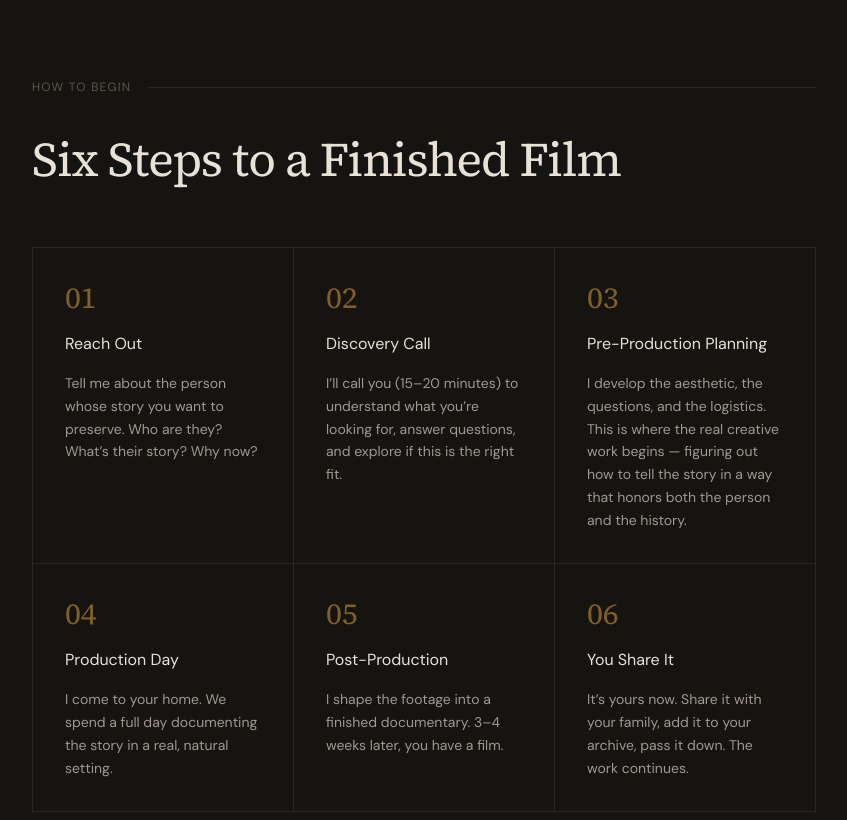
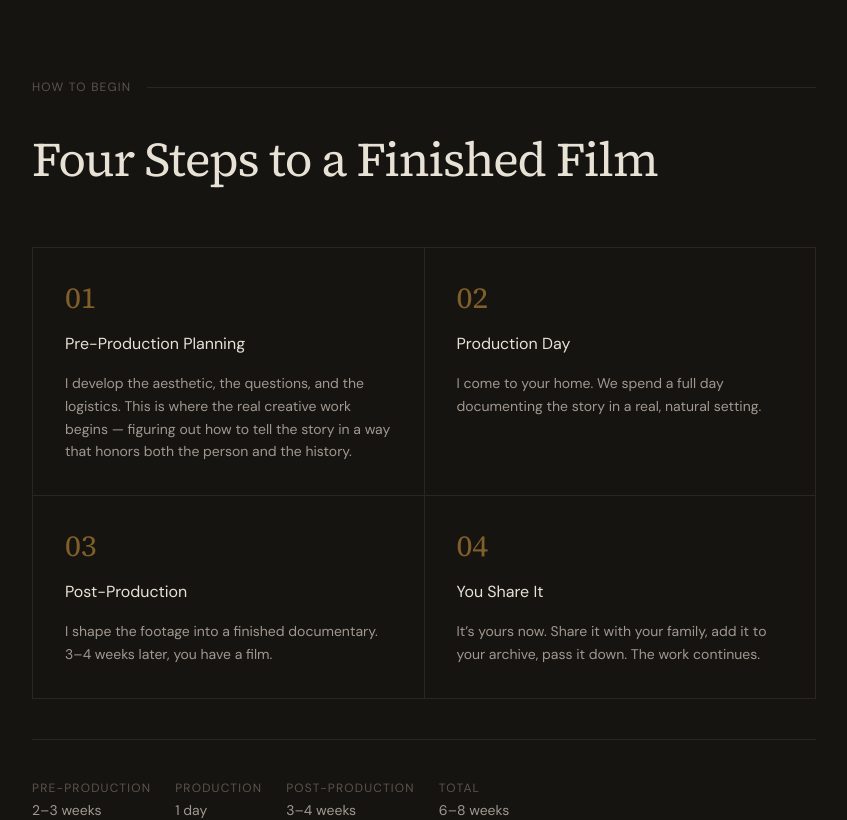
Before and after one commit to KenDigital7/ceola-oware-doc-proposal, a Next.js app: page / in a window 1280 px wide. Shown: the part 4260-5080 px from the top of the page, without its empty margins (216-1063 px from the left). Built offline with nearby package versions, Linux system fonts and the light colour scheme.

Commit message:
refactor: update Process component with four-step workflow
Remove first two steps, renumber remaining steps, update title and grid layout.

```diff
--- a/components/landing/Process.tsx
+++ b/components/landing/Process.tsx
@@ -3,31 +3,21 @@ import { SectionLabel } from "./SectionLabel";
 const STEPS = [
   {
     num: "01",
-    title: "Reach Out",
-    body: "Tell me about the person whose story you want to preserve. Who are they? What\u2019s their story? Why now?",
-  },
-  {
-    num: "02",
-    title: "Discovery Call",
-    body: "I\u2019ll call you (15\u201320 minutes) to understand what you\u2019re looking for, answer questions, and explore if this is the right fit.",
-  },
-  {
-    num: "03",
     title: "Pre-Production Planning",
     body: "I develop the aesthetic, the questions, and the logistics. This is where the real creative work begins \u2014 figuring out how to tell the story in a way that honors both the person and the history.",
   },
   {
-    num: "04",
+    num: "02",
     title: "Production Day",
     body: "I come to your home. We spend a full day documenting the story in a real, natural setting.",
   },
   {
-    num: "05",
+    num: "03",
     title: "Post-Production",
     body: "I shape the footage into a finished documentary. 3\u20134 weeks later, you have a film.",
   },
   {
-    num: "06",
+    num: "04",
     title: "You Share It",
     body: "It\u2019s yours now. Share it with your family, add it to your archive, pass it down. The work continues.",
   },
@@ -46,10 +36,10 @@ export function Process() {
           id="process-heading"
           className="mb-16 font-serif text-4xl font-normal leading-tight tracking-tight text-foreground text-balance sm:text-5xl"
         >
-          Six Steps to a Finished Film
+          Four Steps to a Finished Film
         </h2>
 
-        <div className="grid gap-px border border-border bg-border sm:grid-cols-2 lg:grid-cols-3">
+        <div className="grid gap-px border border-border bg-border sm:grid-cols-2">
           {STEPS.map((step) => (
             <div
               key={step.num}
```
